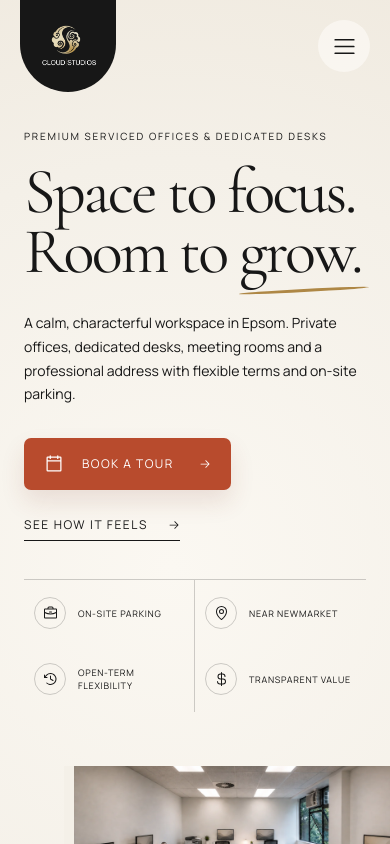
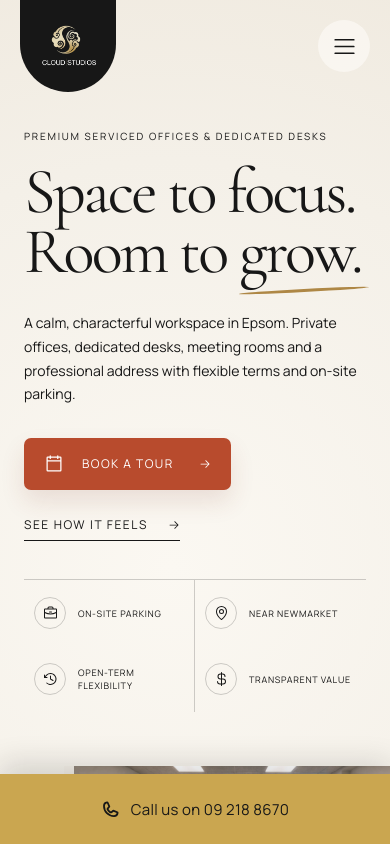
Before and after one commit to littlekidd020/cloud-studios, a React (Vite) app: page / in a window 390 px wide. Shown: the top 844 px of the page. Built offline with nearby package versions, Linux system fonts and the light colour scheme.

Commit message:
feat: add mobile sticky call bar

```diff
--- a/src/App.jsx
+++ b/src/App.jsx
@@ -95,6 +95,7 @@ function Site() {
       </Routes>
     </main>
     <Footer />
+    <MobileCallBar menuOpen={menuOpen} />
   </>;
 }
 
@@ -433,3 +434,7 @@ function Footer() {
   const detailLinks = routes.slice(7);
   return <footer className="site-footer"><div className="footer-lead"><img src={assets.logo} alt="Cloud Studios" loading="lazy" decoding="async" /><h2>A calmer place<br />to do <em>good work.</em></h2></div><div className="footer-links"><div><p>Workspaces</p>{serviceLinks.map(([path, label]) => <Link key={path} to={path}>{label}</Link>)}</div><div><p>Information</p>{detailLinks.map(([path, label]) => <Link key={path} to={path}>{label}</Link>)}</div><div><p>Visit</p><address>{contact.address}</address><a href={contact.phoneHref}>{contact.phone}</a><a href={`mailto:${contact.email}`}>{contact.email}</a></div></div><div className="footer-base"><span>Cloud Studios · {contact.company}</span><span>© {new Date().getFullYear()} Cloud Studios</span></div></footer>;
 }
+
+function MobileCallBar({ menuOpen }) {
+  return <a className={`mobile-call-bar ${menuOpen ? "is-suppressed" : ""}`} href={contact.phoneHref} aria-label={`Call Cloud Studios on ${contact.phone}`} aria-hidden={menuOpen} tabIndex={menuOpen ? -1 : undefined}><Phone weight="bold" /><span>Call us on {contact.phone}</span></a>;
+}
--- a/src/styles.css
+++ b/src/styles.css
@@ -281,6 +281,7 @@ em { position: relative; color: inherit; font-style: italic; font-weight: 400; }
 .footer-links a, .footer-links address { font-size: 12px; line-height: 1.7; color: #d8d0c4; }
 .footer-links a:hover { color: white; }
 .footer-base { display: flex; justify-content: space-between; padding-top: 24px; border-top: 1px solid rgba(255,255,255,.18); color: #89847c; font-size: 9px; letter-spacing: .11em; text-transform: uppercase; }
+.mobile-call-bar { display: none; }
 
 @media (max-width: 1360px) {
   .site-header { grid-template-columns: 160px 1fr auto; padding-left: 40px; }
@@ -412,6 +413,11 @@ em { position: relative; color: inherit; font-style: italic; font-weight: 400; }
   .footer-links { grid-template-columns: 1fr 1fr; }
   .footer-links > div:last-child { grid-column: 1 / -1; }
   .footer-base { display: grid; gap: 10px; }
+  .site-footer { padding-bottom: calc(106px + env(safe-area-inset-bottom)); }
+  .mobile-call-bar { position: fixed; z-index: 45; right: 0; bottom: 0; left: 0; min-height: 70px; display: flex; align-items: center; justify-content: center; gap: 11px; padding: 18px 24px max(18px, env(safe-area-inset-bottom)); color: var(--ink); background: #caa650; box-shadow: 0 -10px 30px rgba(23,23,23,.16); font-size: 15px; line-height: 1; font-weight: 700; letter-spacing: .02em; transition: transform .22s cubic-bezier(.25,1,.5,1), background-color .2s ease; }
+  .mobile-call-bar:hover { background: #d6b45d; }
+  .mobile-call-bar.is-suppressed { pointer-events: none; transform: translate3d(0, 110%, 0); }
+  .mobile-call-bar svg { width: 19px; height: 19px; }
 }
 
 @media (prefers-reduced-motion: reduce) {
```
Also changed, not shown: 1 other file (tests, documents, lock files or other folders).
